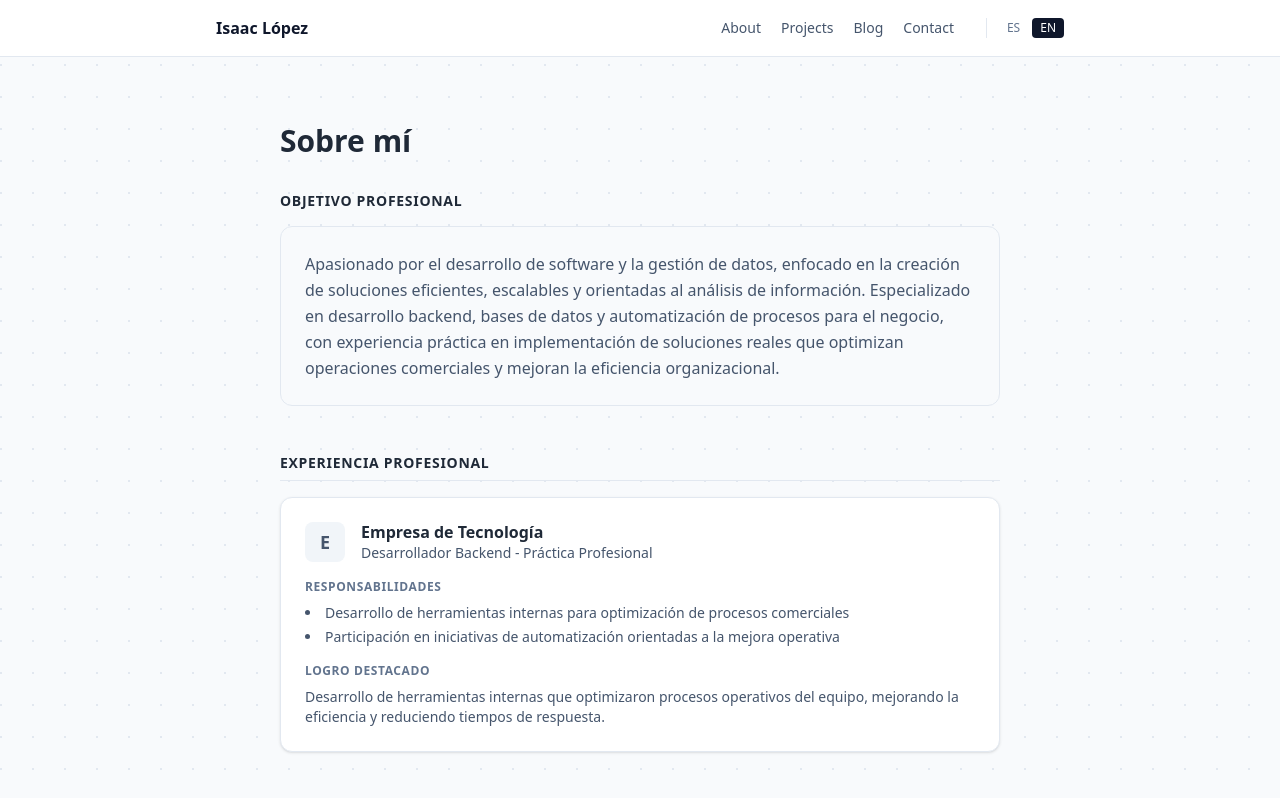
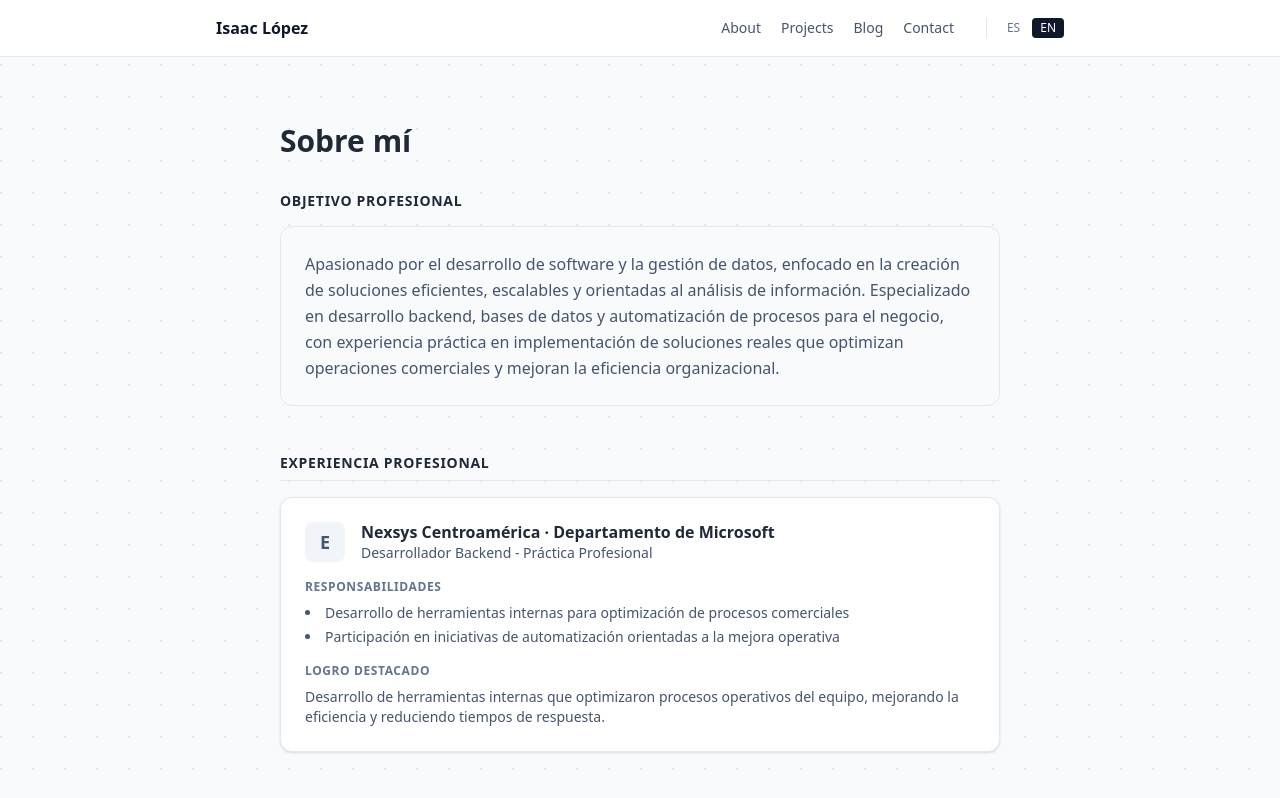
Before and after one commit to IsaacLopez777/portfolio, a Next.js app: page /en/about in a window 1280 px wide. Shown: the top 798 px of the page. Built offline with nearby package versions, Linux system fonts and the light colour scheme.

Commit message:
Update company name to Nexsys Centroamérica · Departamento de Microsoft

```diff
--- a/src/app/[locale]/about/page.tsx
+++ b/src/app/[locale]/about/page.tsx
@@ -33,7 +33,7 @@ export default async function AboutPage({ params }: AboutPageProps) {
               E
             </div>
             <div>
-              <h3 className="text-base font-semibold text-slate-900">Empresa de Tecnología</h3>
+              <h3 className="text-base font-semibold text-slate-900">Nexsys Centroamérica · Departamento de Microsoft</h3>
               <p className="text-sm text-slate-600">Desarrollador Backend - Práctica Profesional</p>
             </div>
           </div>
--- a/src/app/[locale]/page.tsx
+++ b/src/app/[locale]/page.tsx
@@ -92,7 +92,7 @@ export default function HomePage() {
               E
             </div>
             <div>
-              <h3 className="text-base font-semibold text-slate-900">Empresa de Tecnología</h3>
+              <h3 className="text-base font-semibold text-slate-900">Nexsys Centroamérica · Departamento de Microsoft</h3>
               <p className="text-sm text-slate-500">Desarrollador Backend - Práctica Profesional</p>
             </div>
           </div>
```
